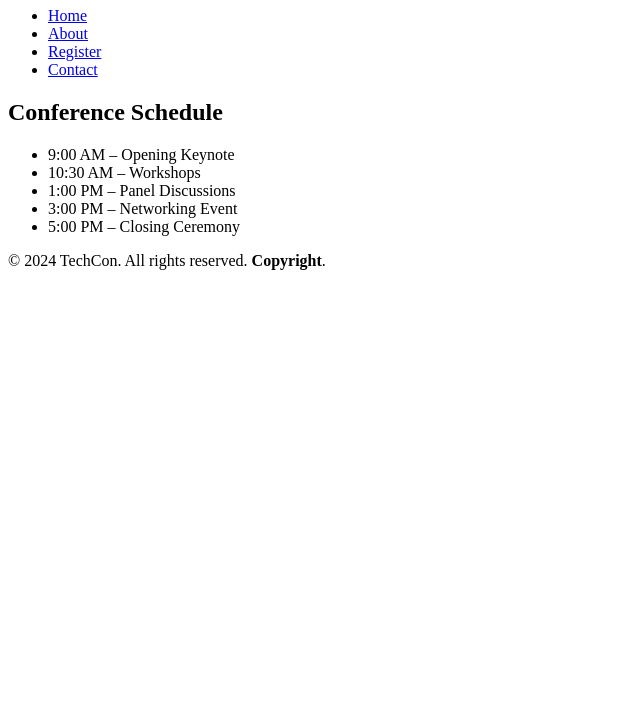
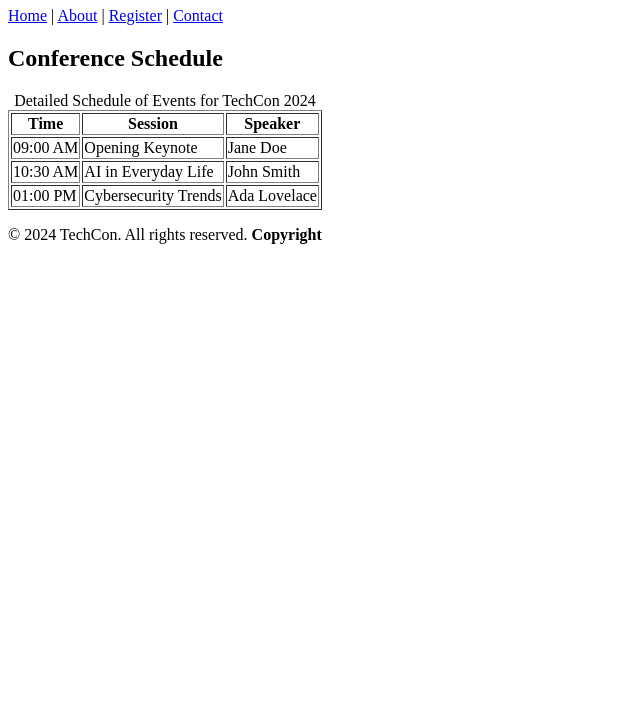
Before and after one commit to Sonnieperis/TechCon_HTML, a plain HTML site: page techcon_website/schedule.html in a window 1280 px wide. Shown: the part 73-800 px from the top of the page, without its empty margins (0-640 px from the left). Drawn offline with Linux system fonts and the light colour scheme.

Commit message:
Fix schedule page structure and copyright

```diff
--- a/techcon_website/schedule.html
+++ b/techcon_website/schedule.html
@@ -2,38 +2,55 @@
 <html lang="en">
 <head>
   <meta charset="UTF-8" />
-  <meta name="viewport" content="width=device-width, initial-scale=1.0" />
-  <title>Schedule – TechCon 2024</title>
+  <title>Schedule - TechCon 2024</title>
 </head>
 <body>
 
   <header>
-    <h1>TechCon 2024</h1>
+    <h1>Event Schedule</h1>
     <nav>
-      <ul>
-        <li><a href="index.html">Home</a></li>
-        <li><a href="about.html">About</a></li>
-        <li><a href="register.html">Register</a></li>
-        <li><a href="contact.html">Contact</a></li>
-      </ul>
+      <a href="index.html">Home</a> |
+      <a href="about.html">About</a> |
+      <a href="register.html">Register</a> |
+      <a href="contact.html">Contact</a>
     </nav>
   </header>
 
   <main>
     <section>
       <h2>Conference Schedule</h2>
-      <ul>
-        <li>9:00 AM – Opening Keynote</li>
-        <li>10:30 AM – Workshops</li>
-        <li>1:00 PM – Panel Discussions</li>
-        <li>3:00 PM – Networking Event</li>
-        <li>5:00 PM – Closing Ceremony</li>
-      </ul>
+      <table border="1">
+        <caption>Detailed Schedule of Events for TechCon 2024</caption>
+        <thead>
+          <tr>
+            <th scope="col">Time</th>
+            <th scope="col">Session</th>
+            <th scope="col">Speaker</th>
+          </tr>
+        </thead>
+        <tbody>
+          <tr>
+            <td>09:00 AM</td>
+            <td>Opening Keynote</td>
+            <td>Jane Doe</td>
+          </tr>
+          <tr>
+            <td>10:30 AM</td>
+            <td>AI in Everyday Life</td>
+            <td>John Smith</td>
+          </tr>
+          <tr>
+            <td>01:00 PM</td>
+            <td>Cybersecurity Trends</td>
+            <td>Ada Lovelace</td>
+          </tr>
+        </tbody>
+      </table>
     </section>
   </main>
 
   <footer>
-    <p>&copy; 2024 TechCon. All rights reserved. <strong>Copyright</strong>.</p>
+    <p>© 2024 TechCon. All rights reserved. <strong>Copyright</strong></p>
   </footer>
 
 </body>
```
